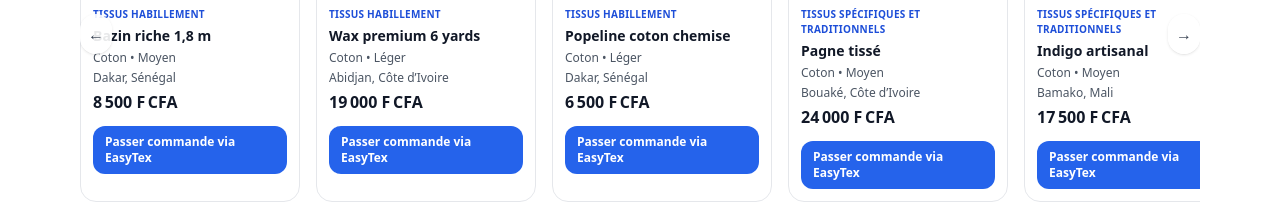
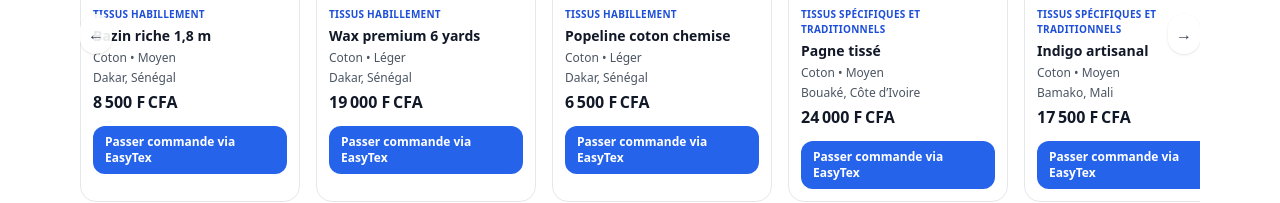
Before and after one commit to Ruth-Ya/easytex-mvp, a React (Vite) app: page / in a window 1280 px wide. Shown: the part 311-514 px from the top of the page. Built offline with nearby package versions, Linux system fonts and the light colour scheme.

Commit message:
Update App.jsx

```diff
--- a/src/App.jsx
+++ b/src/App.jsx
@@ -31,7 +31,7 @@
 
 const DEMO_PRODUCTS = [
   {
-    id: "p1",
+    id: "TX-BAZ-001",
     name: "Bazin riche 1,8 m",
     category: "Tissus habillement",
     type: "Bazin",
@@ -41,13 +41,16 @@
     material: "Coton",
     weight: "Moyen",
     pattern: "Uni",
-    images: ["/p1-1.jpg", "/p1-2.jpg"],
+    images: [
+  "/catalog/habillement/bazin/TX-BAZ-001/1.jpg",
+  "/catalog/habillement/bazin/TX-BAZ-001/2.jpg"
+],
     featured: true,
     supplierCity: "Dakar",
     supplierCountry: "Sénégal",
   },
   {
-    id: "p2",
+    id: "TX-WAX-001",
     name: "Wax premium 6 yards",
     category: "Tissus habillement",
     type: "Wax",
@@ -57,10 +60,13 @@
     material: "Coton",
     weight: "Léger",
     pattern: "Imprimé Wax",
-    images: ["/p2-1.jpg", "/p2-2.jpg"],
+    images: [
+  "/catalog/habillement/wax/TX-WAX-001/1.jpg",
+  "/catalog/habillement/wax/TX-WAX-001/2.jpg"
+],
     featured: true,
-    supplierCity: "Abidjan",
-    supplierCountry: "Côte d’Ivoire",
+    supplierCity: "Dakar",
+    supplierCountry: "Sénégal",
   },
   {
     id: "p3",
```
